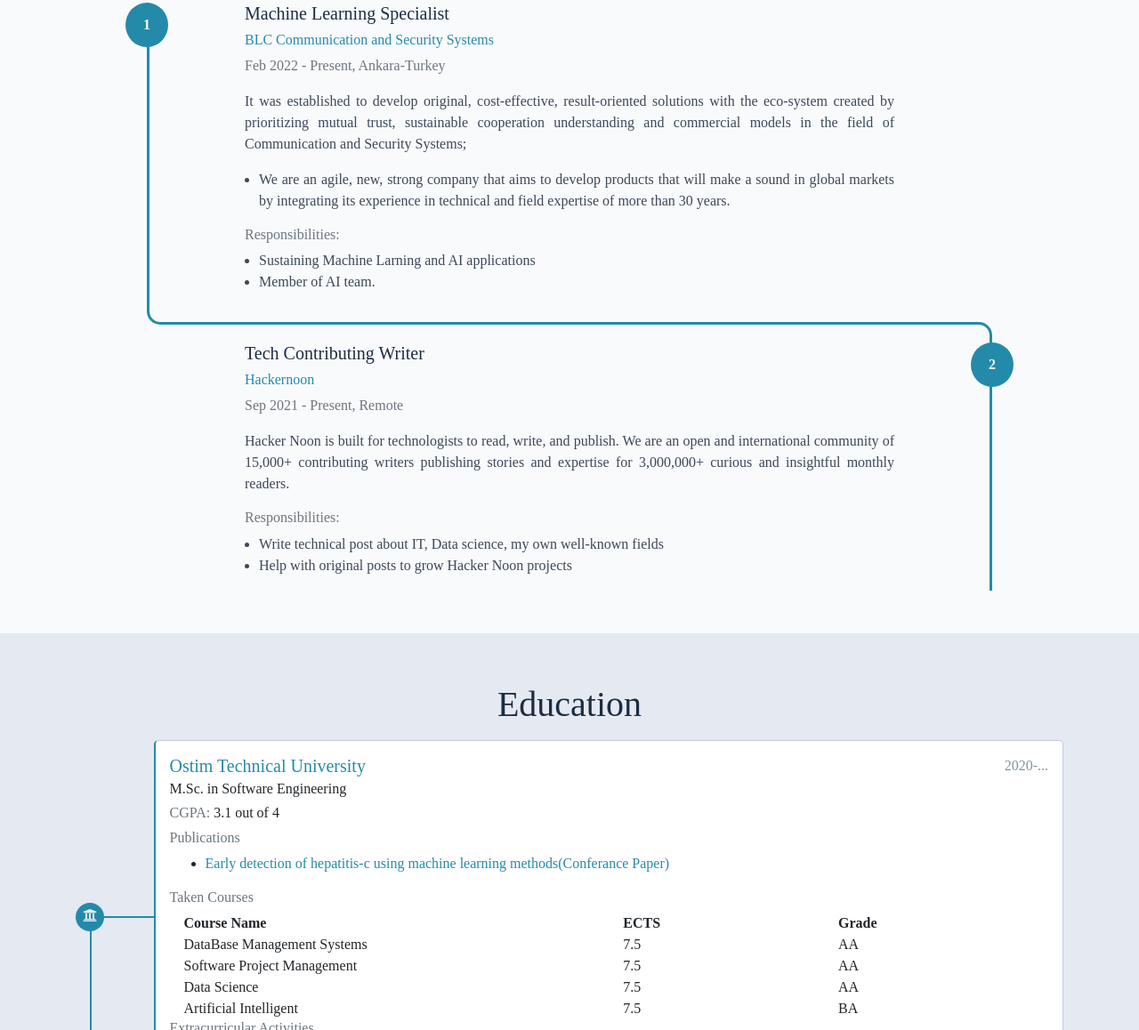
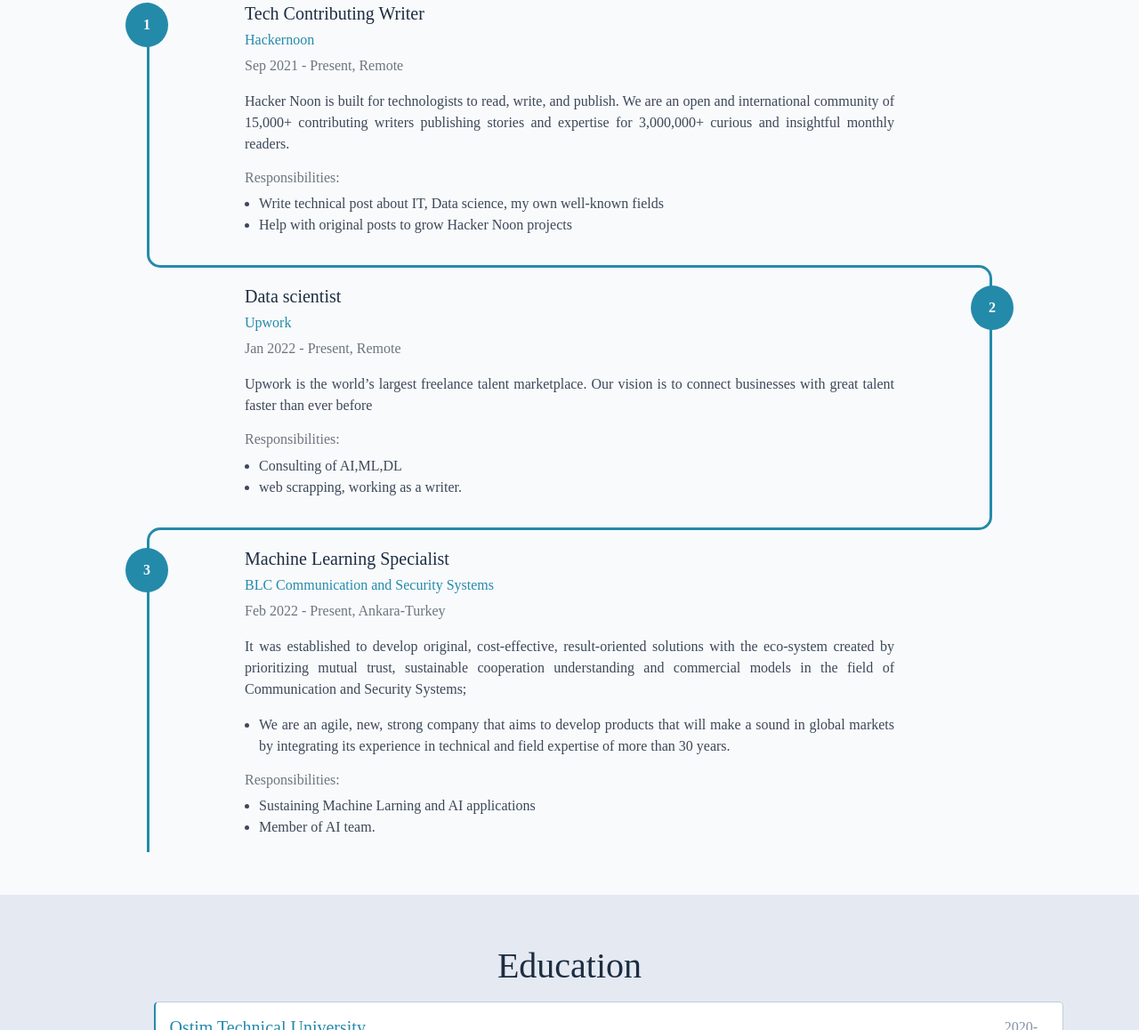
Before and after one commit to noaahhh/noaahhh.github.io, a plain HTML site: page index.html in a window 1280 px wide. Shown: the part 1900-3058 px from the top of the page at 89% size. Drawn offline with Linux system fonts and the light colour scheme; no server answers; a web font is replaced by a local one.

Commit message:
add new experience & some fixes

```diff
--- a/index.html
+++ b/index.html
@@ -381,7 +381,7 @@
       <h3 class="p-1">Nuh Yurduseven</h3>
 
       <h5 class="p-1">
-        MSc student
+        Data Scientist | MSc
 
       </h5>
 
@@ -776,6 +776,106 @@
     <div class="experience-entry-heading">
 
 
+        <h5>Tech Contributing Writer</h5>
+        <h6><a href=https://www.hakernoon.com title="Hackernoon" target="_blank" rel="noopener">Hackernoon</a></h6>
+
+        <p class="text-muted">Sep 2021 - Present,
+            Remote
+        </p>
+    </div>
+
+    <p>Hacker Noon is built for technologists to read, write, and publish. We are an open and international community of 15,000+ contributing writers publishing stories and expertise for 3,000,000+ curious and insightful monthly readers.</p>
+
+    <h6 class="text-muted">Responsibilities:</h6>
+    <ul class="justify-content-around">
+
+        <li>Write technical post about IT, Data science, my own well-known fields</li>
+
+        <li>Help with original posts to grow Hacker Noon projects</li>
+
+    </ul>
+</div>
+
+
+
+       </div>
+
+
+       <div class="row horizontal-line">
+  <div class="col-1 col-lg-2 timeline-side-div">
+    <div class="corner"></div>
+  </div>
+  <div class="col-10 col-lg-8">
+    <hr />
+  </div>
+  <div class="col-1 col-lg-2 timeline-side-div">
+    <div class="corner"></div>
+  </div>
+</div>
+
+
+
+
+       <div class="row align-items-center justify-content-end d-flex">
+
+  <div class="col-10 col-lg-8">
+    <div class="experience-entry-heading">
+
+
+        <h5>Data scientist</h5>
+        <h6><a href=https://www.upwork.com title="Upwork" target="_blank" rel="noopener">Upwork</a></h6>
+
+        <p class="text-muted">Jan 2022 - Present,
+            Remote
+        </p>
+    </div>
+
+    <p>Upwork is the world&rsquo;s largest freelance talent marketplace. Our vision is to connect businesses with great talent faster than ever before</p>
+
+    <h6 class="text-muted">Responsibilities:</h6>
+    <ul class="justify-content-around">
+
+        <li>Consulting of AI,ML,DL</li>
+
+        <li>web scrapping, working as a writer.</li>
+
+    </ul>
+</div>
+
+
+
+         <div class="col-1 col-lg-2 text-center vertical-line d-inline-flex justify-content-center">
+  <div class="circle font-weight-bold">2</div>
+</div>
+
+       </div>
+
+
+       <div class="row horizontal-line">
+  <div class="col-1 col-lg-2 timeline-side-div">
+    <div class="corner"></div>
+  </div>
+  <div class="col-10 col-lg-8">
+    <hr />
+  </div>
+  <div class="col-1 col-lg-2 timeline-side-div">
+    <div class="corner"></div>
+  </div>
+</div>
+
+
+
+
+       <div class="row align-items-center  d-flex">
+         <div class="col-1 col-lg-2 text-center vertical-line d-inline-flex justify-content-center">
+  <div class="circle font-weight-bold">3</div>
+</div>
+
+
+  <div class="col-10 col-lg-8">
+    <div class="experience-entry-heading">
+
+
         <h5>Machine Learning Specialist</h5>
         <h6><a href=https://www.blc-css.com title="BLC Communication and Security Systems" target="_blank" rel="noopener">BLC Communication and Security Systems</a></h6>
 
@@ -801,56 +901,6 @@
 </div>
 
 
-
-       </div>
-
-
-       <div class="row horizontal-line">
-  <div class="col-1 col-lg-2 timeline-side-div">
-    <div class="corner"></div>
-  </div>
-  <div class="col-10 col-lg-8">
-    <hr />
-  </div>
-  <div class="col-1 col-lg-2 timeline-side-div">
-    <div class="corner"></div>
-  </div>
-</div>
-
-
-
-
-       <div class="row align-items-center justify-content-end d-flex">
-
-  <div class="col-10 col-lg-8">
-    <div class="experience-entry-heading">
-
-
-        <h5>Tech Contributing Writer</h5>
-        <h6><a href=https://www.hakernoon.com title="Hackernoon" target="_blank" rel="noopener">Hackernoon</a></h6>
-
-        <p class="text-muted">Sep 2021 - Present,
-            Remote
-        </p>
-    </div>
-
-    <p>Hacker Noon is built for technologists to read, write, and publish. We are an open and international community of 15,000+ contributing writers publishing stories and expertise for 3,000,000+ curious and insightful monthly readers.</p>
-
-    <h6 class="text-muted">Responsibilities:</h6>
-    <ul class="justify-content-around">
-
-        <li>Write technical post about IT, Data science, my own well-known fields</li>
-
-        <li>Help with original posts to grow Hacker Noon projects</li>
-
-    </ul>
-</div>
-
-
-
-         <div class="col-1 col-lg-2 text-center vertical-line d-inline-flex justify-content-center">
-  <div class="circle font-weight-bold">2</div>
-</div>
 
        </div>
 
```
